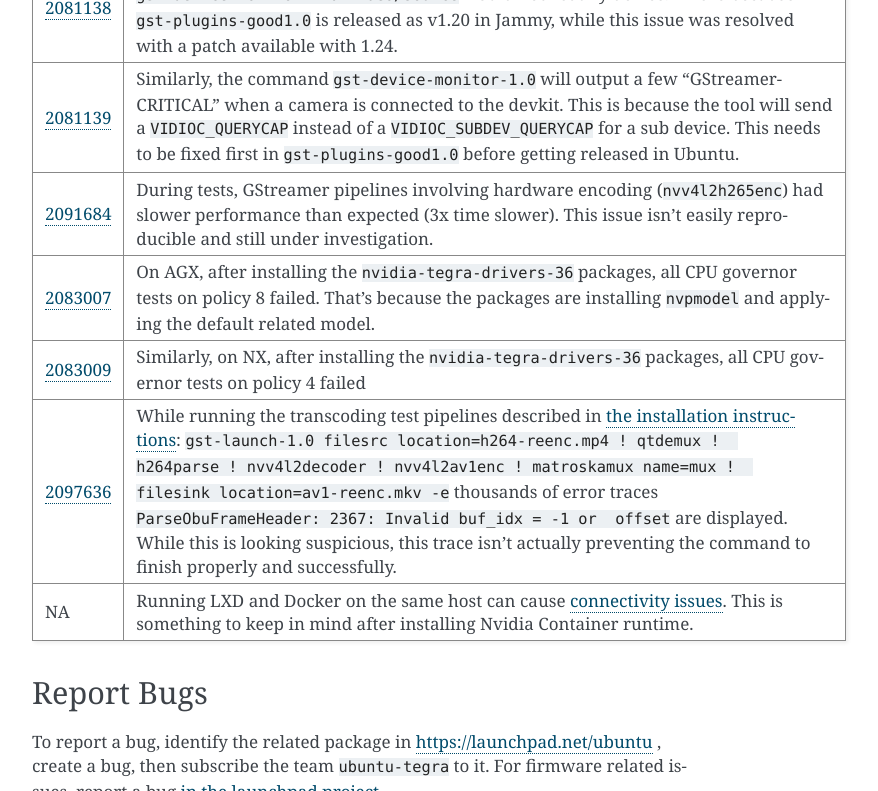
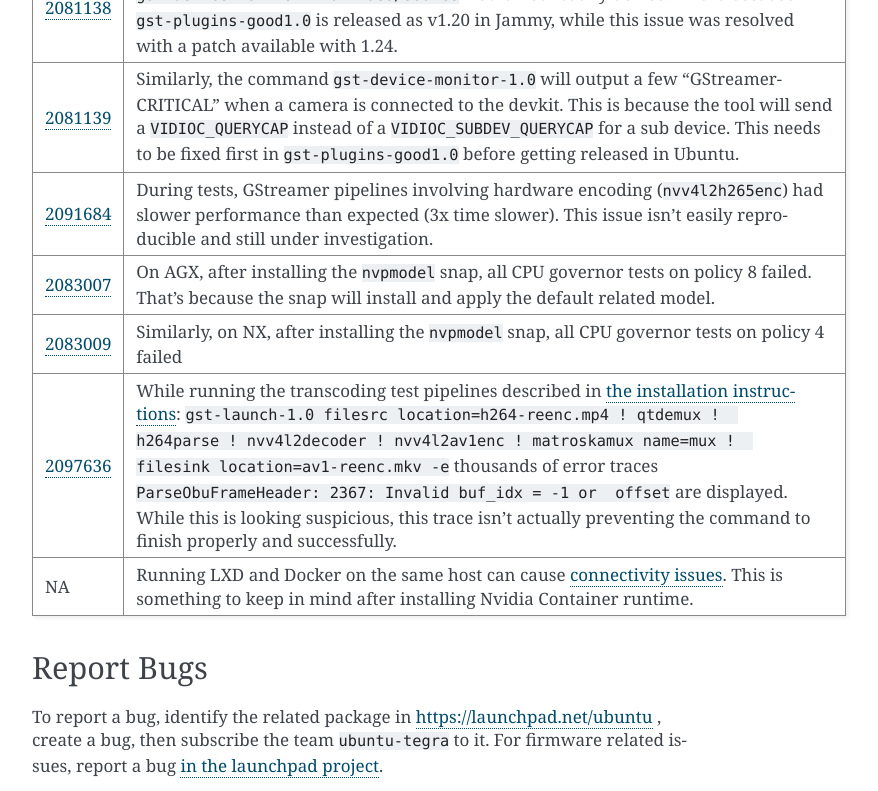
Before and after one commit to canonical/ubuntu-for-jetson, a Sphinx documentation site: the page built from docs/core/release-note-jammy.rst, in a window 1280 px wide and 900 px high, scrolled down 2999 px, cut to the strip 0-791 px from the top of the window. Shown: the whole strip, without its empty margins (388-1266 px from the left). Built offline with Sphinx 7.4.7, drawn with Linux system fonts in a browser that asks for light colours; comment, search, counter and statistics services are not loaded.

Commit message:
UC22 release notes: replace nvidia-tegra-drivers-36 with nvpmodel
nvpmodel related features will be found in the nvpmodel snap sample and
not in nvidia-tegra-drivers-36 anymore, so we need to reference the
correct software.

Signed-off-by: Sebastian Weyer <sebastian.weyer@canonical.com>

```diff
--- a/docs/core/release-note-jammy.rst
+++ b/docs/core/release-note-jammy.rst
@@ -137,9 +137,9 @@
    * - `2091684 <https://bugs.launchpad.net/riverside/+bug/2091684>`_
      - During tests, GStreamer pipelines involving hardware encoding (``nvv4l2h265enc``) had slower performance than expected (3x time slower). This issue isn’t easily reproducible and still under investigation.
    * - `2083007 <https://bugs.launchpad.net/riverside/+bug/2083007>`_
-     - On AGX, after installing the ``nvidia-tegra-drivers-36`` packages, all CPU governor tests on policy 8 failed. That’s because the packages are installing ``nvpmodel`` and applying the default related model.
+     - On AGX, after installing the ``nvpmodel`` snap, all CPU governor tests on policy 8 failed. That’s because the snap will install and apply the default related model.
    * - `2083009 <https://bugs.launchpad.net/riverside/+bug/2083009>`_
-     - Similarly, on NX, after installing the ``nvidia-tegra-drivers-36`` packages, all CPU governor tests on policy 4 failed
+     - Similarly, on NX, after installing the ``nvpmodel`` snap, all CPU governor tests on policy 4 failed
    * - `2097636 <https://bugs.launchpad.net/riverside/+bug/2097636>`_
      - While running the transcoding test pipelines described in :doc:`the installation instructions <installation>`: ``gst-launch-1.0 filesrc location=h264-reenc.mp4 ! qtdemux !   h264parse ! nvv4l2decoder ! nvv4l2av1enc ! matroskamux name=mux !   filesink location=av1-reenc.mkv -e`` thousands of error traces ``ParseObuFrameHeader: 2367: Invalid buf_idx = -1 or  offset`` are displayed. While this is looking suspicious, this trace isn’t actually preventing the command to finish properly and successfully.
    * - NA
```
